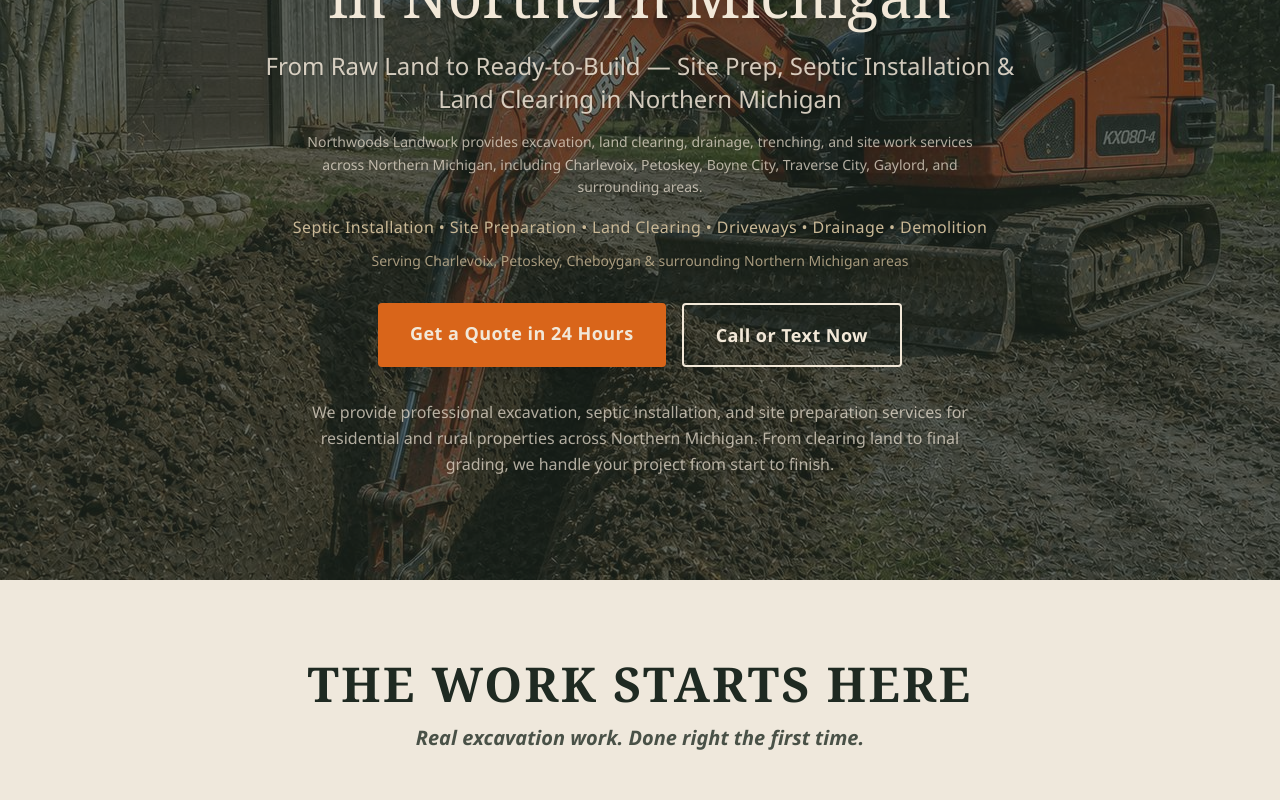
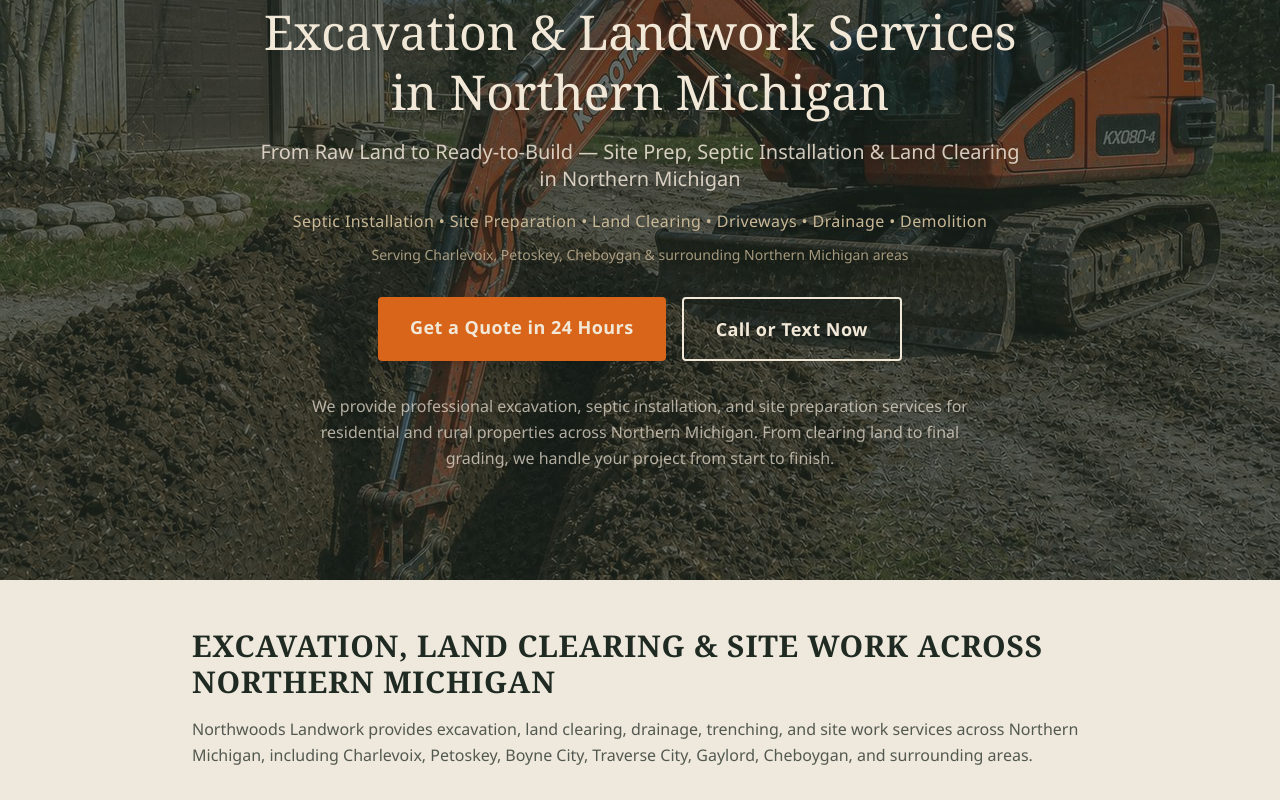
Before and after one commit to Sherryfarmshop/great-lakes-excavating, a Next.js app: page / in a window 1280 px wide. Shown: the part 220-1020 px from the top of the page. Built offline with nearby package versions, Linux system fonts and the light colour scheme.

Commit message:
hero-clean-seo-intro-section

```diff
--- a/src/app/page.tsx
+++ b/src/app/page.tsx
@@ -1,5 +1,6 @@
 import Navbar from '@/components/Navbar';
 import Hero from '@/components/Hero';
+import ServiceArea from '@/components/ServiceArea';
 import Services from '@/components/Services';
 import About from '@/components/About';
 import Gallery from '@/components/Gallery';
@@ -11,6 +12,7 @@ export default function Home() {
     <>
       <Navbar />
       <Hero />
+      <ServiceArea />
       <Services />
       <About />
       <Gallery />
--- a/src/components/Hero.tsx
+++ b/src/components/Hero.tsx
@@ -5,22 +5,17 @@ export default function Hero() {
     <section id="home" className="relative h-screen min-h-[600px] flex items-center justify-center">
       <Image src="/images/gallery-1.jpg" alt="Excavation work in Northern Michigan" fill className="object-cover" priority />
       <div className="absolute inset-0 bg-dark-brown/65" />
-      <div className="relative z-10 text-center px-6 max-w-5xl">
+      <div className="relative z-10 text-center px-6 max-w-5xl pt-28">
 
-        {/* H1 — primary SEO target */}
-        <h1 className="font-heading text-4xl sm:text-5xl md:text-6xl text-cream leading-tight mb-4 drop-shadow-lg">
+        {/* H1 */}
+        <h1 className="font-heading text-3xl sm:text-4xl md:text-5xl text-cream leading-tight mb-4 drop-shadow-lg">
           Excavation &amp; Landwork Services<br className="hidden sm:block" /> in Northern Michigan
         </h1>
 
         {/* H2 */}
-        <h2 className="text-lg sm:text-xl md:text-2xl text-cream/85 font-body font-normal mb-4 drop-shadow max-w-3xl mx-auto leading-snug">
+        <h2 className="text-lg sm:text-xl text-cream/85 font-body font-normal mb-4 drop-shadow max-w-3xl mx-auto leading-snug">
           From Raw Land to Ready-to-Build — Site Prep, Septic Installation &amp; Land Clearing in Northern Michigan
         </h2>
-
-        {/* SEO intro paragraph */}
-        <p className="text-cream/70 text-sm max-w-2xl mx-auto mb-4 drop-shadow leading-relaxed">
-          Northwoods Landwork provides excavation, land clearing, drainage, trenching, and site work services across Northern Michigan, including Charlevoix, Petoskey, Boyne City, Traverse City, Gaylord, and surrounding areas.
-        </p>
 
         {/* Service line */}
         <p className="text-sm sm:text-base text-tan tracking-wide mb-3 drop-shadow">
--- /dev/null
+++ b/src/components/ServiceArea.tsx
@@ -0,0 +1,14 @@
+export default function ServiceArea() {
+  return (
+    <section className="bg-[#EFE8DC] px-6 py-12">
+      <div className="max-w-4xl mx-auto">
+        <h2 className="font-heading text-2xl sm:text-3xl font-black text-[#1F2A22] uppercase tracking-wide mb-4">
+          Excavation, Land Clearing &amp; Site Work Across Northern Michigan
+        </h2>
+        <p className="text-[#1F2A22]/75 text-base leading-relaxed">
+          Northwoods Landwork provides excavation, land clearing, drainage, trenching, and site work services across Northern Michigan, including Charlevoix, Petoskey, Boyne City, Traverse City, Gaylord, Cheboygan, and surrounding areas.
+        </p>
+      </div>
+    </section>
+  );
+}
```
